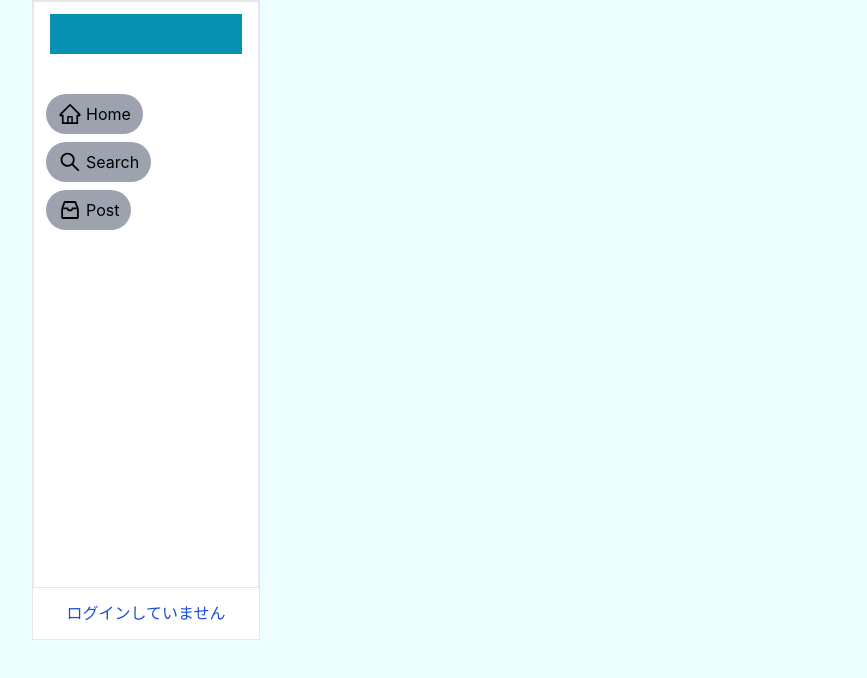
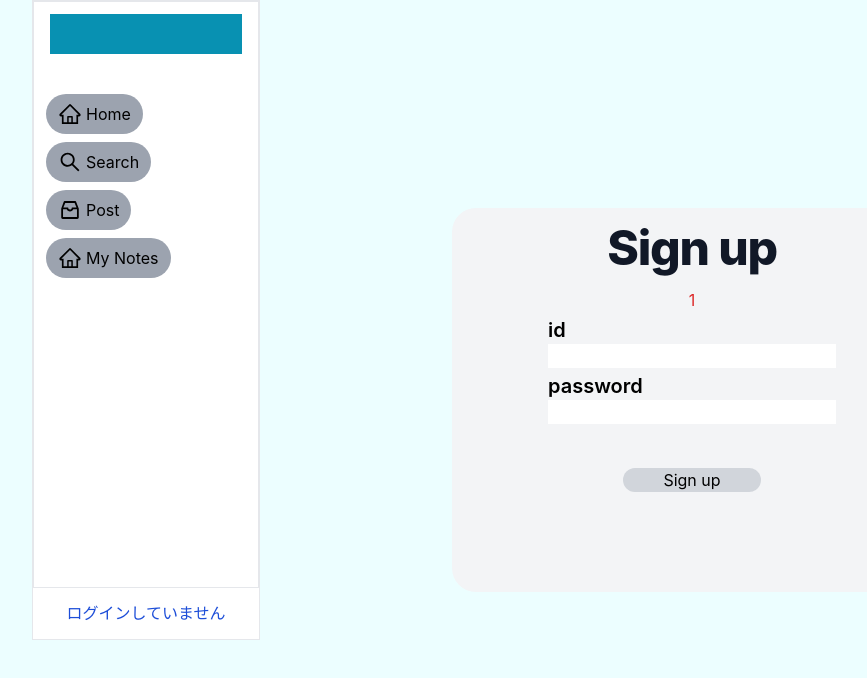
Before and after one commit to senntou/loose-leaf-front, a React (Create React App) app: page /signup/1 in a window 1280 px wide. Shown: the top 678 px of the page, without its empty margins (8-875 px from the left). Built offline with nearby package versions, Linux system fonts and the light colour scheme; no server answers.

Commit message:
feat: マイノートの一覧を表示

```diff
--- a/src/components/Auth/SignupView.tsx
+++ b/src/components/Auth/SignupView.tsx
@@ -1,6 +1,6 @@
 import React, { FormEventHandler, useContext, useState } from "react";
 import { UserIdContext } from "../../context/UserIdContext";
-import { useNavigate } from "react-router-dom";
+import { useNavigate, useParams } from "react-router-dom";
 
 type InputType = {
     id:string,
@@ -45,12 +45,13 @@ export const SignupView = () => {
 
     const [values ,setValues] = useState<InputType>({id:"", password:""});
     const context = useContext(UserIdContext);
+    const {errorMessage} = useParams();
     const navigate = useNavigate();
     if(context === undefined) return (<div/>);
 
     const handleSubmit : FormEventHandler<HTMLFormElement> = (event) => {
         event.preventDefault();
-        fetch("auth/signup",{
+        fetch("http://localhost:3000/auth/signup",{
             method: "POST",
             headers: {
                 "Content-Type" : "application/json"
@@ -64,6 +65,14 @@ export const SignupView = () => {
                 context.fetchUserId();
                 navigate("/");
             }
+
+            else if(res.status === 400){
+                res.json().then( rs => {
+                    navigate("/signup/" + rs.error);
+                })
+            }
+
+            else navigate("/signup");
         });
     }
 
@@ -74,13 +83,15 @@ export const SignupView = () => {
                 Sign up
             </h1>
 
+            <p className="text-medium text-red-600">{errorMessage}</p>
+
             <form onSubmit={handleSubmit}>
                 <MyInput values={values} setValues={setValues} content="id" />
                 <MyInput values={values} setValues={setValues} content="password" />
                 <button
                     className="my-10 px-10 bg-gray-300 hover:bg-gray-400 rounded-xl"
                     type="submit"
-                >Sign in</button>
+                >Sign up</button>
             </form>
 
         </div>
--- a/src/components/MainContent.tsx
+++ b/src/components/MainContent.tsx
@@ -5,6 +5,7 @@ import { LoginView } from "./Auth/LoginView";
 import { NotePostPage } from "./Post/NotePostPage";
 import { NoteSearchPage } from "./NoteList/NoteSearchPage";
 import { SignupView } from "./Auth/SignupView";
+import { MyNoteListPage } from "./MyNoteList/MyNoteListPage";
 
 export const MainContent = () => {
 
@@ -14,8 +15,10 @@ export const MainContent = () => {
                 <Route path="/" element={<NoteListPage/>}/>
                 <Route path="/note/:noteId" element={<NoteViewContainer/>}/>
                 <Route path="/post" element={<NotePostPage/>}/>
+                <Route path="/my" element={<MyNoteListPage/>}/>
                 <Route path="/login" element={<LoginView/>}/>
                 <Route path="/signup" element={<SignupView/>}/>
+                <Route path="/signup/:errorMessage" element={<SignupView/>}/>
                 <Route path="/search" element={<NoteSearchPage/>}/>
             </Routes>
         </div>
--- a/src/components/Menu/Header/Header.tsx
+++ b/src/components/Menu/Header/Header.tsx
@@ -9,6 +9,7 @@ export const Header = () => {
                 <PageButton path="/" icon={<AiOutlineHome size="1.5rem"/>}>Home</PageButton>
                 <PageButton path="/search" icon={<AiOutlineSearch size="1.5rem"/>}>Search</PageButton>
                 <PageButton path="/post" icon={<AiOutlineInbox size="1.5rem"/>}>Post</PageButton>
+                <PageButton path="/my" icon={<AiOutlineHome size="1.5rem"/>}>My Notes</PageButton>
                 <UserSessionView/>
             </div>
         </div>
--- a/src/components/Menu/Side/SideMainMenu.tsx
+++ b/src/components/Menu/Side/SideMainMenu.tsx
@@ -15,6 +15,7 @@ export const SideMainMenu = () => {
                 <PageButton path="/" icon={<AiOutlineHome size="1.5rem"/>}>Home</PageButton>
                 <PageButton path="/search" icon={<AiOutlineSearch size="1.5rem"/>}>Search</PageButton>
                 <PageButton path="/post" icon={<AiOutlineInbox size="1.5rem"/>}>Post</PageButton>
+                <PageButton path="/my" icon={<AiOutlineHome size="1.5rem"/>}>My Notes</PageButton>
             </div>
 
         </div>
--- /dev/null
+++ b/src/components/MyNoteList/MyNoteList.tsx
@@ -0,0 +1,43 @@
+import { useContext, useEffect, useState } from "react";
+import { NoteType } from "../../types/MainContentTypes";
+import { NotePanel } from "../NoteList/NotePanel";
+import { UserIdContext } from "../../context/UserIdContext";
+
+const Buttons = () => {
+    return (
+        <div className="flex flex-col h-32 md:h-48 mr-4 justify-around w-10">
+            <button className="h-8 md:h-10 w-8 md:w-10 rounded-full bg-red-900"></button>
+            <button className="h-8 md:h-10 w-8 md:w-10 rounded-full bg-blue-900"></button>
+        </div>
+    );
+}
+
+
+export const MyNoteList = () => {
+
+    const [ files, setFiles] = useState<NoteType[]>([]);
+
+    const context = useContext(UserIdContext);
+
+    useEffect( () => {
+        if(context === undefined) return ;
+        fetch('api/?author=' + context.userId)
+        .then( (res) => res.json() )
+        .then( (json) => {
+            setFiles(json.files);
+            console.log(context.userId);
+        });
+    },[context]);
+
+    return (
+        <ul className="grid max-w-full w-full p-2 md:p-10">
+            { files.map( (file, index) => (
+                <li className="flex w-full" key={index}>
+                    <Buttons/>
+                    <NotePanel file={file}/>
+                    <br/>
+                </li>
+            ))}
+        </ul>
+    );
+}
--- /dev/null
+++ b/src/components/MyNoteList/MyNoteListPage.tsx
@@ -0,0 +1,17 @@
+import { useContext } from "react";
+import { MyNoteList } from "./MyNoteList";
+import { UserIdContext } from "../../context/UserIdContext";
+
+export const MyNoteListPage = () => {
+
+    return (
+        <div className="flex flex-col w-full max-w-full bg-gray-50 border-2 rounded-3xl">
+
+            <div className="flex">
+                <h1 className="m-10 text-2xl md:text-4xl font-extrabold">マイノート</h1>
+            </div>
+
+            <MyNoteList/>
+        </div>
+    );
+}
```
